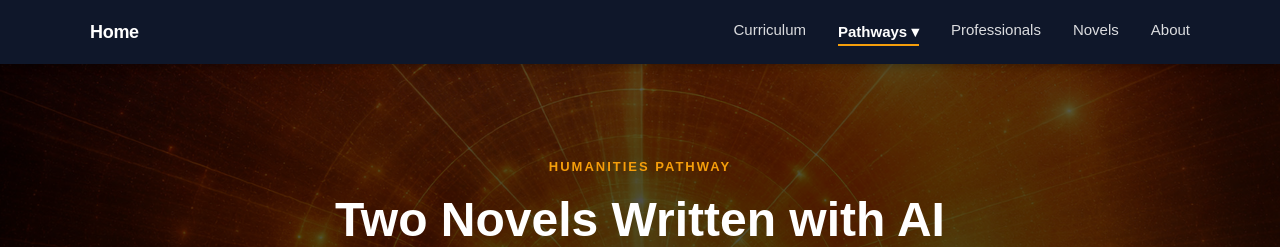
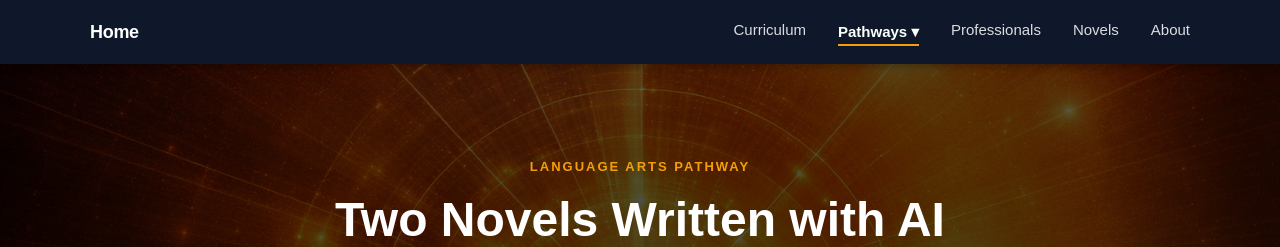
Before and after one commit to Suchocki88/UnderstandingAI.ai, a Next.js app: page /humanities in a window 1280 px wide. Shown: the top 247 px of the page. Built offline with nearby package versions, Linux system fonts and the light colour scheme.

Commit message:
Update page.tsx

```diff
--- a/app/humanities/page.tsx
+++ b/app/humanities/page.tsx
@@ -22,7 +22,7 @@ export default function Page() {
         <div style={{ position: "absolute", inset: 0, background: "rgba(0,0,0,0.65)" }} />
         <div style={{ maxWidth: 860, margin: "0 auto", position: "relative", zIndex: 1 }}>
           <p style={{ fontSize: 13, fontWeight: 700, textTransform: "uppercase", letterSpacing: 2, color: "#f59e0b", marginBottom: 16 }}>
-            Humanities Pathway
+            Language Arts Pathway
           </p>
           <h1 style={{ fontSize: 48, lineHeight: 1.1, margin: "0 0 24px" }}>
             Two Novels Written with AI
```
